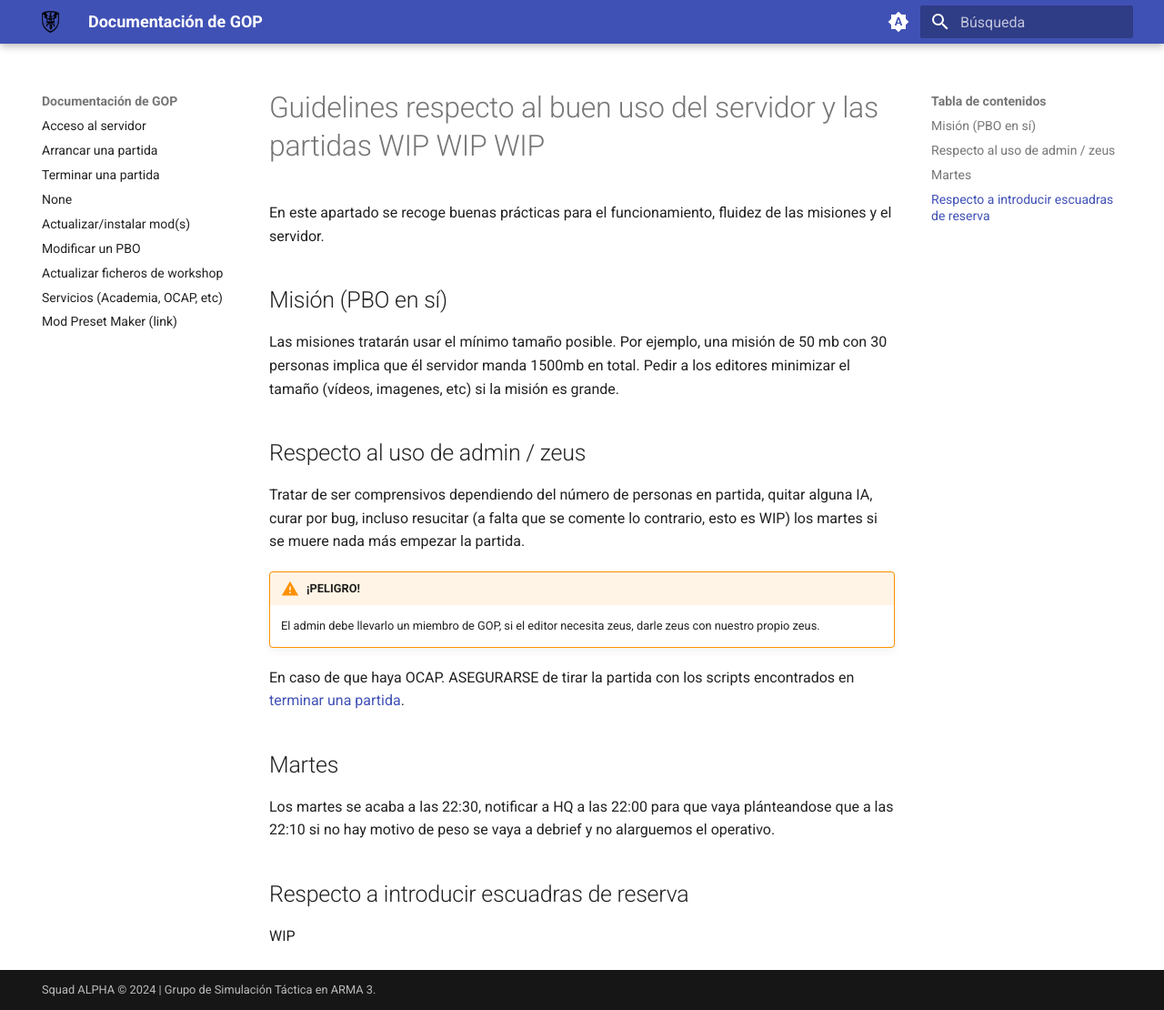
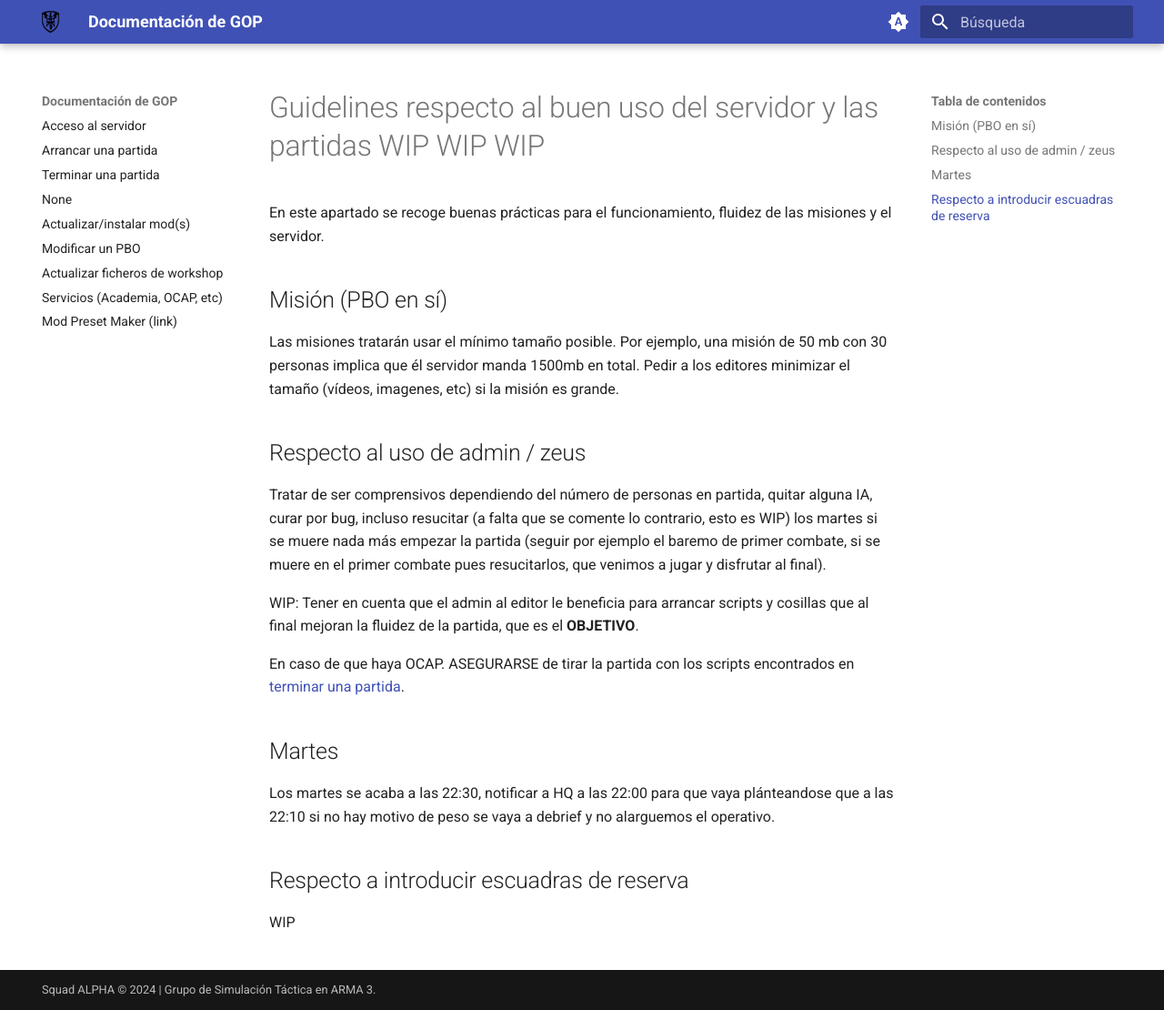
Before and after one commit to gopsquadalpha/DocuGOP, an MkDocs documentation site: the page built from docs/Reglas.md, in a window 1280 px wide and 1110 px high. Shown: the whole window at 91% size. Built offline with MkDocs 1.6.1 and Material for MkDocs 9.7.7, drawn with Linux system fonts in a browser that asks for light colours.

```diff
--- a/docs/Reglas.md
+++ b/docs/Reglas.md
@@ -8,11 +8,9 @@
 
 ## Respecto al uso de admin / zeus
 
-Tratar de ser comprensivos dependiendo del número de personas en partida, quitar alguna IA, curar por bug, incluso resucitar (a falta que se comente lo contrario, esto es WIP) los martes si se muere nada más empezar la partida.
+Tratar de ser comprensivos dependiendo del número de personas en partida, quitar alguna IA, curar por bug, incluso resucitar (a falta que se comente lo contrario, esto es WIP) los martes si se muere nada más empezar la partida (seguir por ejemplo el baremo de primer combate, si se muere en el primer combate pues resucitarlos, que venimos a jugar y disfrutar al final).
 
-!!! warning "¡PELIGRO!"
-
-    El admin debe llevarlo un miembro de GOP, si el editor necesita zeus, darle zeus con nuestro propio zeus.
+WIP: Tener en cuenta que el admin al editor le beneficia para arrancar scripts y cosillas que al final mejoran la fluidez de la partida, que es el **OBJETIVO**.
 
 En caso de que haya OCAP. ASEGURARSE de tirar la partida con los scripts encontrados en [terminar una partida](terminar_partida.md).
 
```
